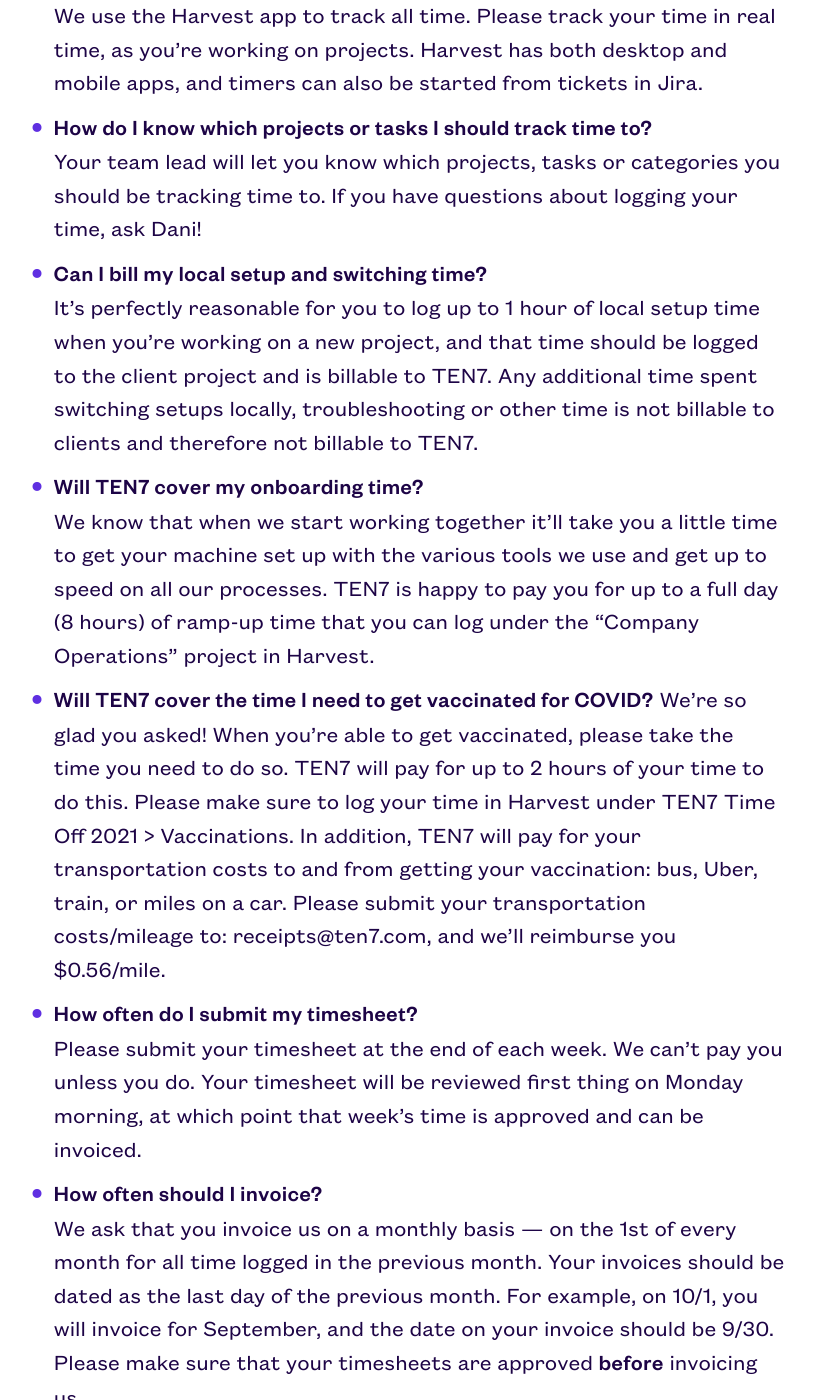
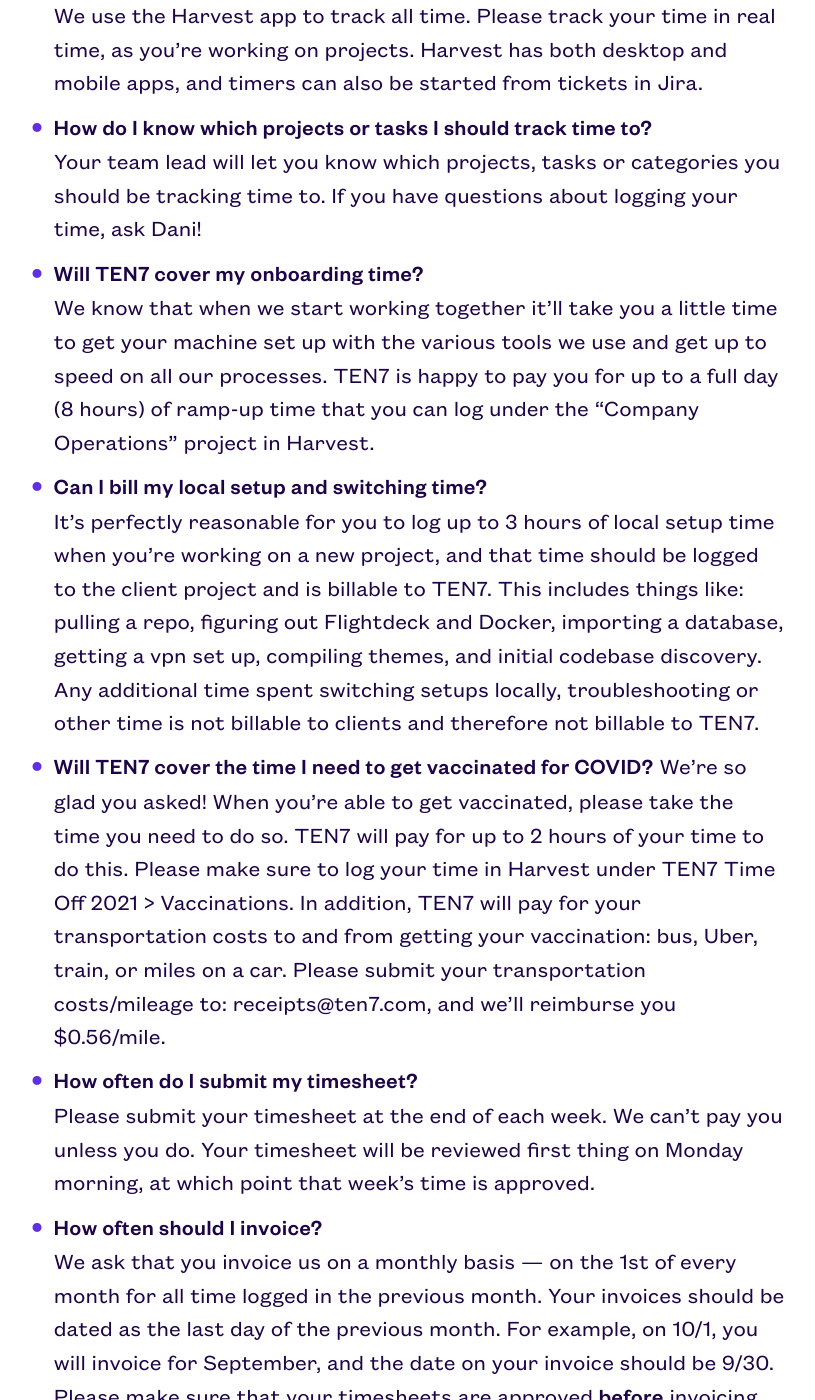
Before and after one commit to ten7/contractor.ten7.com, a Jekyll site: the page built from _pages/02_time.md, in a window 1280 px wide and 1400 px high, scrolled down 355 px. Shown: the whole window, without its empty margins (243-1058 px from the left). Built offline with Jekyll 4.4.1, drawn with Linux system fonts in a browser that asks for light colours.

Commit message:
new project setup time

```diff
--- a/_pages/02_time.md
+++ b/_pages/02_time.md
@@ -12,14 +12,14 @@ opener: Chapter 2 of 4
 We use the Harvest app to track all time. Please track your time in real time, as you’re working on projects. Harvest has both desktop and mobile apps, and timers can also be started from tickets in Jira.
 - **How do I know which projects or tasks I should track time to?**
 Your team lead will let you know which projects, tasks or categories you should be tracking time to. If you have questions about logging your time, ask Dani!
-- **Can I bill my local setup and switching time?**
-It's perfectly reasonable for you to log up to 1 hour of local setup time when you're working on a new project, and that time should be logged to the client project and is billable to TEN7. Any additional time spent switching setups locally, troubleshooting or other time is not billable to clients and therefore not billable to TEN7.
 - **Will TEN7 cover my onboarding time?**
 We know that when we start working together it'll take you a little time to get your machine set up with the various tools we use and get up to speed on all our    processes. TEN7 is happy to pay you for up to a full day (8 hours) of ramp-up time that you can log under the "Company Operations" project in Harvest.
+- **Can I bill my local setup and switching time?**
+It's perfectly reasonable for you to log up to 3 hours of local setup time when you're working on a new project, and that time should be logged to the client project and is billable to TEN7. This includes things like: pulling a repo, figuring out Flightdeck and Docker, importing a database, getting a vpn set up, compiling themes, and initial codebase discovery. Any additional time spent switching setups locally, troubleshooting or other time is not billable to clients and therefore not billable to TEN7.
 - **Will TEN7 cover the time I need to get vaccinated for COVID?**
 We're so glad you asked! When you're able to get vaccinated, please take the time you need to do so. TEN7 will pay for up to 2 hours of your time to do this. Please make sure to log your time in Harvest under TEN7 Time Off 2021 > Vaccinations. In addition, TEN7 will pay for your transportation costs to and from getting your vaccination: bus, Uber, train, or miles on a car. Please submit your transportation costs/mileage to: receipts@ten7.com, and we'll reimburse you $0.56/mile.
 - **How often do I submit my timesheet?**
-Please submit your timesheet at the end of each week. We can’t pay you unless you do. Your timesheet will be reviewed first thing on Monday morning, at which point that week's time is approved and can be invoiced.
+Please submit your timesheet at the end of each week. We can’t pay you unless you do. Your timesheet will be reviewed first thing on Monday morning, at which point that week's time is approved.
 - **How often should I invoice?**
 We ask that you invoice us on a monthly basis — on the 1st of every month for all time logged in the previous month. Your invoices should be dated as the last day of the previous month. For example, on 10/1, you will invoice for September, and the date on your invoice should be 9/30. Please make sure that your timesheets are approved __before__ invoicing us.
 - **How do I invoice?**
```
